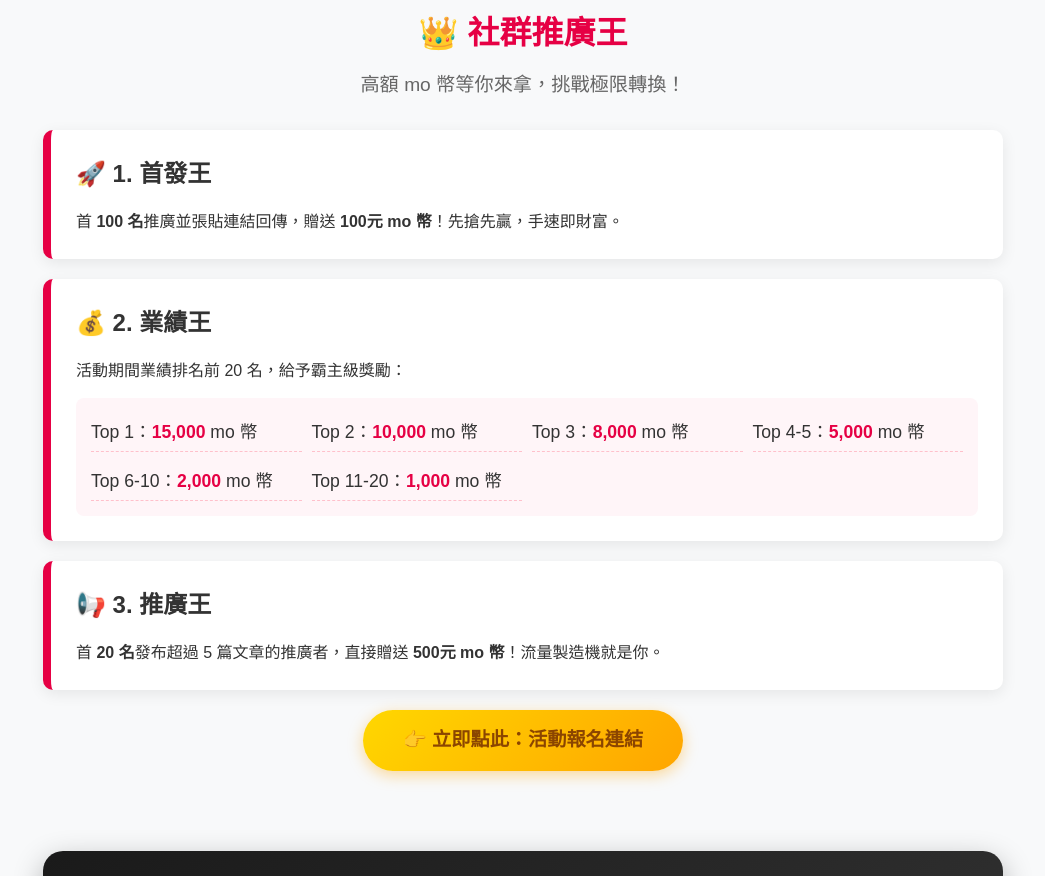
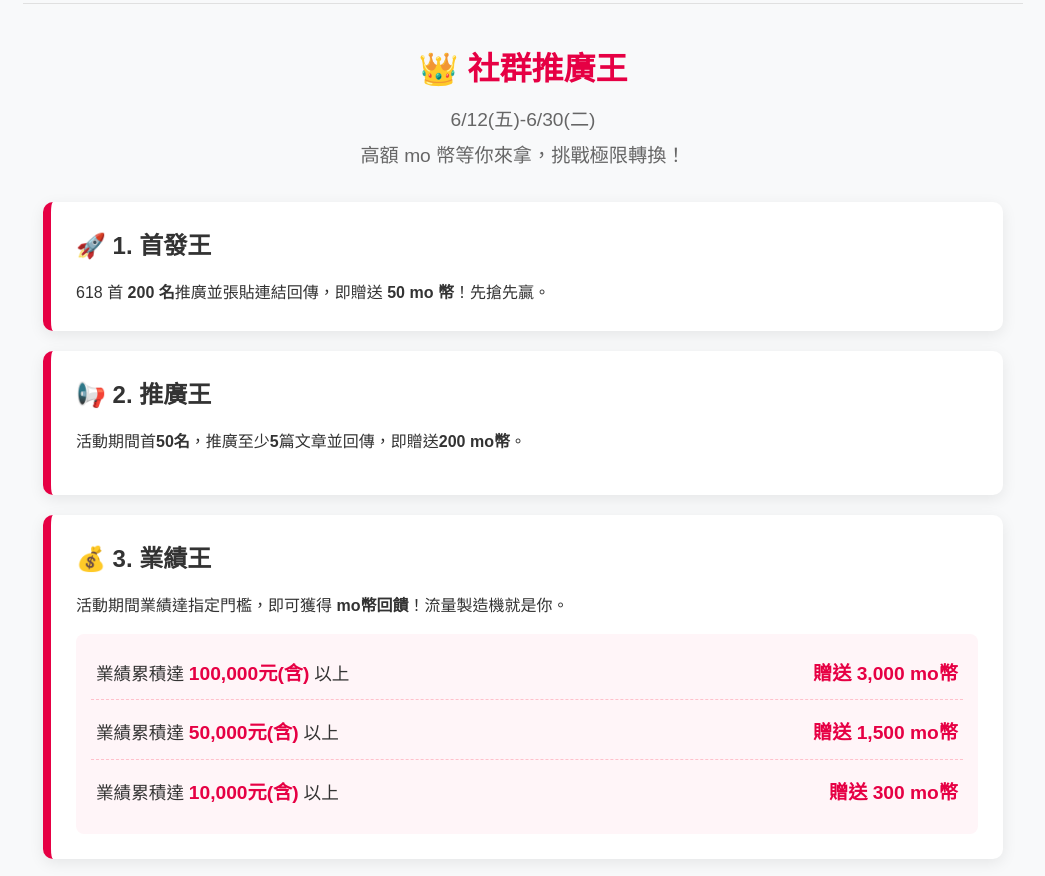
Before and after one commit to max41770/momo618, a plain HTML site: page 618.html in a window 1280 px wide. Shown: the part 1384-2260 px from the top of the page, without its empty margins (117-1162 px from the left). Drawn offline with Linux system fonts and the light colour scheme.

Commit message:
Update 618.html

```diff
--- a/618.html
+++ b/618.html
@@ -3,7 +3,7 @@
 <head>
     <meta charset="UTF-8">
     <meta name="viewport" content="width=device-width, initial-scale=1.0">
-    <title>點點賺分潤計畫 618 帶貨派對</title>
+    <title>點點賺分潤計劃 618 帶貨派對</title>
     <style>
         /* 基礎設定 */
         :root {
@@ -221,13 +221,14 @@
 
     <!-- 主視覺 -->
     <header class="hero">
-        <h1>【點點賺分潤計畫 618 帶貨派對】</h1>
+        <h1>【點點賺分潤計劃 618 帶貨派對】</h1>
         <h2>全站狂飆，8.0% 回饋震撼來襲！</h2>
     </header>
 
     <!-- 區塊一：無腦推廣 -->
     <section class="container">
         <h2 class="section-title">無腦推廣，基礎戰力加碼</h2>
+<p class="section-subtitle" style="margin-bottom: 5px;">6/12(五)-6/21(日)</p>
         <p class="section-subtitle">🔥 618 全站撒幣！推廣無腦賺，回饋直衝 <strong style="color:var(--momo-pink); font-size:1.5rem;">15.0%</strong> 起</p>
         <div class="grid-4">
             <div class="brand-box">強檔品牌 A</div>
@@ -261,41 +262,45 @@
 
     <hr style="border: 0; height: 1px; background: #E0E0E0; max-width: 1000px; margin: 0 auto;">
 
-    <!-- 區塊三：社群推廣王 -->
+<!-- 區塊三：社群推廣王 -->
     <section class="container">
         <h2 class="section-title">👑 社群推廣王</h2>
+        <p class="section-subtitle" style="margin-bottom: 5px;">6/12(五)-6/30(二)</p>
         <p class="section-subtitle">高額 mo 幣等你來拿，挑戰極限轉換！</p>
-
         <div class="reward-cards">
             <!-- 首發王 -->
             <div class="reward-card">
                 <h3>🚀 1. 首發王</h3>
-                <p>首 <strong>100 名</strong>推廣並張貼連結回傳，贈送 <strong>100元 mo 幣</strong>！先搶先贏，手速即財富。</p>
-            </div>
-
-            <!-- 業績王 -->
-            <div class="reward-card">
-                <h3>💰 2. 業績王</h3>
-                <p style="margin-bottom: 15px;">活動期間業績排名前 20 名，給予霸主級獎勵：</p>
-                <ul class="ranking-list">
-                    <li>Top 1：<strong>15,000</strong> mo 幣</li>
-                    <li>Top 2：<strong>10,000</strong> mo 幣</li>
-                    <li>Top 3：<strong>8,000</strong> mo 幣</li>
-                    <li>Top 4-5：<strong>5,000</strong> mo 幣</li>
-                    <li>Top 6-10：<strong>2,000</strong> mo 幣</li>
-                    <li>Top 11-20：<strong>1,000</strong> mo 幣</li>
-                </ul>
+                <p>618 首 <strong>200 名</strong>推廣並張貼連結回傳，即贈送 <strong>50 mo 幣</strong>！先搶先贏。</p>
             </div>
 
             <!-- 推廣王 -->
             <div class="reward-card">
-                <h3>📢 3. 推廣王</h3>
-                <p>首 <strong>20 名</strong>發布超過 5 篇文章的推廣者，直接贈送 <strong>500元 mo 幣</strong>！流量製造機就是你。</p>
-            </div>
+                <h3>📢 2. 推廣王</h3>
+                <p style="margin-bottom: 15px;">活動期間首<strong>50名</strong>，推廣至少<strong>5</strong>篇文章並回傳，即贈送<strong>200 mo幣</strong>。</p>
         </div>
+     <div class="reward-card">
+    <h3>💰 3. 業績王</h3>
+    <p style="margin-bottom: 15px;">活動期間業績達指定門檻，即可獲得 <strong>mo幣回饋</strong>！流量製造機就是你。</p>
+
+    <ul class="ranking-list" style="display: flex; flex-direction: column; gap: 8px;">
+        <li style="display: flex; justify-content: space-between; align-items: center; flex-wrap: wrap; padding: 10px 5px;">
+            <span>業績累積達 <strong style="font-size: 1.2rem;">100,000元(含)</strong> 以上</span>
+            <span style="color: var(--momo-pink); font-weight: bold; font-size: 1.2rem;">贈送 3,000 mo幣</span>
+        </li>
+        <li style="display: flex; justify-content: space-between; align-items: center; flex-wrap: wrap; padding: 10px 5px;">
+            <span>業績累積達 <strong style="font-size: 1.2rem;">50,000元(含)</strong> 以上</span>
+            <span style="color: var(--momo-pink); font-weight: bold; font-size: 1.2rem;">贈送 1,500 mo幣</span>
+        </li>
+        <li style="display: flex; justify-content: space-between; align-items: center; flex-wrap: wrap; border-bottom: none; padding: 10px 5px;">
+            <span>業績累積達 <strong style="font-size: 1.2rem;">10,000元(含)</strong> 以上</span>
+            <span style="color: var(--momo-pink); font-weight: bold; font-size: 1.2rem;">贈送 300 mo幣</span>
+        </li>
+    </ul>
+</div>
 
         <div class="text-center">
-            <a href="#" class="btn">👉 立即點此：活動報名連結</a>
+            <a href="https://forms.gle/WBS7bcaTK7sWfm26A" class="btn">👉 立即點此：活動報名連結</a>
         </div>
     </section>
 
@@ -304,7 +309,24 @@
         <div class="vip-section">
             <h2>Top 帶貨官專屬特權！限量神券，助你轉換率翻倍</h2>
             <p>粉絲嫌不夠便宜？這張專屬折扣碼讓你成為粉絲眼中的神！</p>
-            <a href="#" class="btn" style="background: linear-gradient(135deg, #FF4D85, #E60044); color: white; box-shadow: 0 4px 15px rgba(230, 0, 68, 0.4);">💎 申請專屬折扣碼</a>
+            <a href="https://forms.gle/WBS7bcaTK7sWfm26A" class="btn" style="background: linear-gradient(135deg, #FF4D85, #E60044); color: white; box-shadow: 0 4px 15px rgba(230, 0, 68, 0.4);">💎 申請專屬折扣碼</a>
+        </div>
+    </section>
+
+<!-- 區塊五：活動說明 -->
+    <section class="container" style="padding-top: 0; padding-bottom: 60px;">
+        <div style="background-color: #FFFFFF; border: 1px solid #EAEAEA; border-radius: 12px; padding: 30px; box-shadow: 0 4px 10px rgba(0,0,0,0.03);">
+            <h3 style="color: var(--text-dark); font-size: 1.4rem; margin-bottom: 20px; text-align: left; display: flex; align-items: center; gap: 8px;">
+                <span style="display: inline-block; width: 5px; height: 20px; background-color: var(--momo-pink); border-radius: 5px;"></span>
+                📜 活動說明與注意事項
+            </h3>
+            <ol style="color: #666; font-size: 0.95rem; line-height: 1.8; padding-left: 20px; text-align: justify;">
+                <li style="margin-bottom: 10px;"><strong>活動獎勵派發：</strong>活動贈送之 mo 幣，將於活動結束並扣除退貨/取消之無效訂單後，預計於 2026年8月15日 統一匯入推廣者綁定之 momo 會員帳戶中。</li>
+                <li style="margin-bottom: 10px;"><strong>業績王計算門檻：</strong>「指定門檻」皆以活動期間內成立，且過鑑賞期未退貨之「有效訂單」實際結帳金額為準。每位推廣者僅能對應獲得一個最高符合門檻之 mo 幣獎勵，恕不累贈。</li>
+                <li style="margin-bottom: 10px;"><strong>首發王與推廣王：</strong>參加者須透過活動報名連結回傳推廣截圖或貼文網址，名額計算依系統收到表單的「時間戳記」排序為主，額滿為止。</li>
+                <li style="margin-bottom: 10px;"><strong>專屬折扣碼：</strong>限量神券僅限審核通過之 Top 帶貨官領取，每組折扣碼有使用次數上限，請依實際發放之規範為準。</li>
+                <li style="margin-bottom: 10px;">momo 點點賺保留隨時修改、變更、暫停或終止本活動內容之權利，並以網站公告為準。如有任何爭議，本公司保留最終解釋權。</li>
+            </ol>
         </div>
     </section>
 
```
